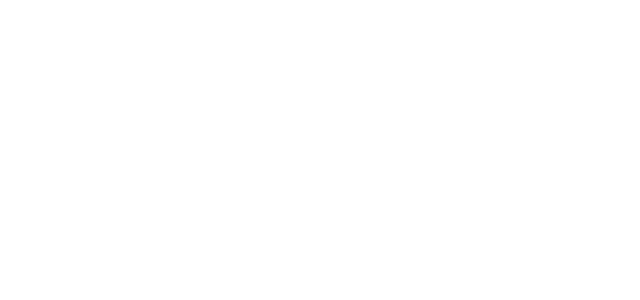
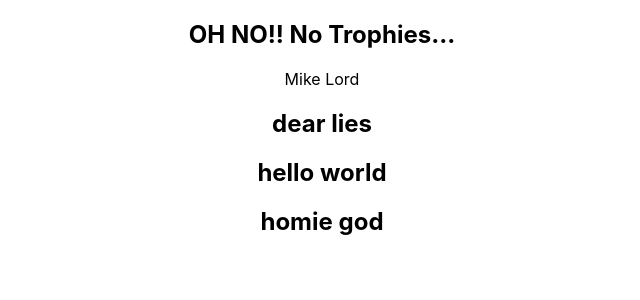
Before and after one commit to JKChai/dev-react-typescript, a React (Create React App) app: page / in a window 1280 px wide. Shown: the top 300 px of the page, without its empty margins (318-958 px from the left). Built offline with nearby package versions, Linux system fonts and the light colour scheme.

Commit message:
Add new files for props understanding

```diff
--- a/src/App.tsx
+++ b/src/App.tsx
@@ -1,8 +1,34 @@
 import './App.css';
+import { Greet } from './components/Greet';
+import { Person } from './components/Person';
+import { PersonList } from './components/PersonList';
 
 function App() {
+    const fullname = {
+        first: 'Mike',
+        last: 'Lord'
+    }
+
+    const personList = [
+        {
+            first:'dear',
+            last:'lies'
+        },
+        {
+            first: 'hello',
+            last: "world"
+        },
+        {
+            first: "homie",
+            last: 'god'
+        }
+    ]
+
   return (
     <div className="App">
+        <Greet value="This is it!!" count={5} condition={false}/>
+        <Person name={fullname}/>
+        <PersonList names={personList}/>
     </div>
   );
 }
--- /dev/null
+++ b/src/components/Greet.tsx
@@ -0,0 +1,20 @@
+// example of basic types
+
+type GreetProps = {
+    value: string;
+    count: number;
+    condition: boolean;
+};
+
+export const Greet = (props: GreetProps) => {
+    return (
+        <div>
+            <h2>
+                {props.condition
+                ? `Something Happenning.... ${props.value} ${props.count} Trophies!!`
+                : "OH NO!! No Trophies..."
+                }
+            </h2>
+        </div>
+    )
+}
--- /dev/null
+++ b/src/components/Person.tsx
@@ -0,0 +1,16 @@
+// example of object properties type
+
+type PersonProps = {
+    name: {
+        first: string;
+        last: string;
+    }
+}
+
+export const Person = (props: PersonProps) => {
+    return (
+        <div>
+            {props.name.first} {props.name.last}
+        </div>
+    )
+}
--- /dev/null
+++ b/src/components/PersonList.tsx
@@ -0,0 +1,21 @@
+// example of array types
+type PersonListProps = {
+    names: {
+        first: string;
+        last: string;
+    }[]
+}
+
+export const PersonList = (props: PersonListProps) => {
+    return (
+        <div>
+            {props.names.map((name, index) => {
+                return (
+                    <h2 key={index}>
+                        {name.first} {name.last}
+                    </h2>
+                )
+            })}
+        </div>
+    )
+}
```
